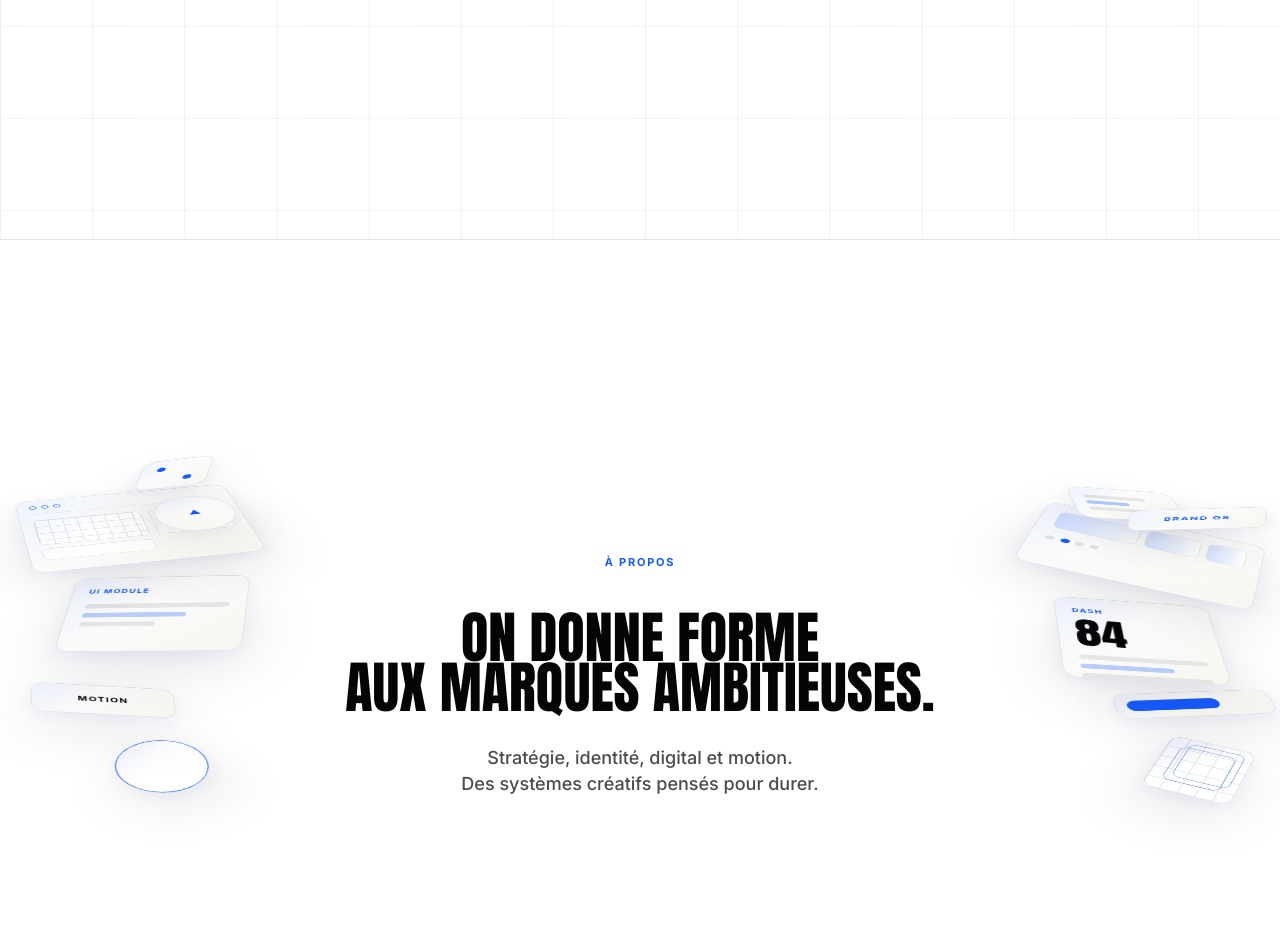
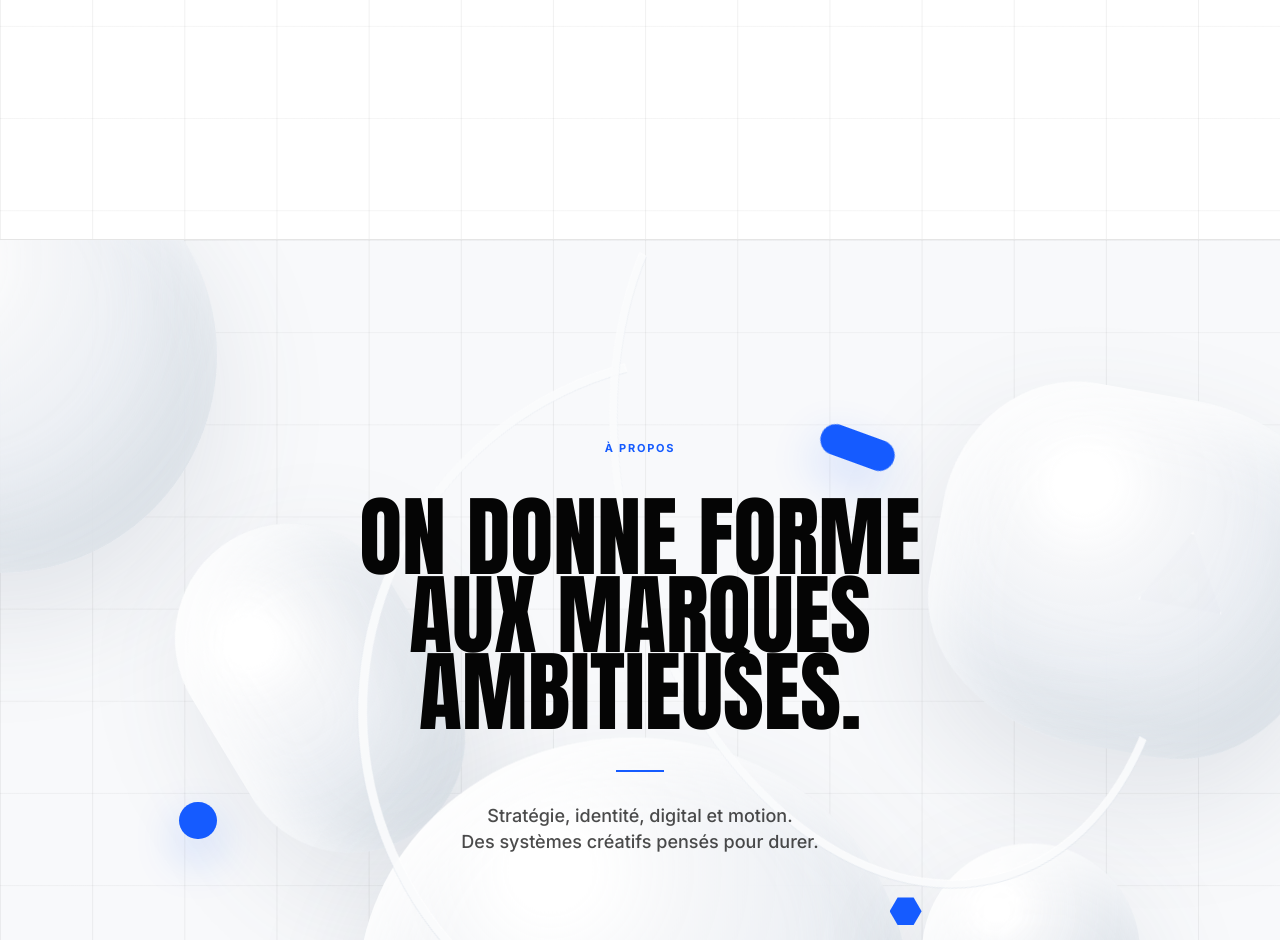
Before and after one commit to Krys03/CreatIve-Agency, a React (Vite) app: page / in a window 1280 px wide. Shown: the part 1860-2800 px from the top of the page. Built offline with nearby package versions, Linux system fonts and the light colour scheme.

Commit message:
Refine about section abstract 3D shapes

```diff
--- a/src/App.jsx
+++ b/src/App.jsx
@@ -15,15 +15,6 @@ const fadeUp = {
 const stagger = {
   hidden: {},
   show: { transition: { staggerChildren: 0.08, delayChildren: 0.08 } },
-}
-
-const clusterReveal = {
-  hidden: { opacity: 0, scale: 0.92 },
-  show: {
-    opacity: 1,
-    scale: 1,
-    transition: { duration: 0.9, ease: [0.22, 1, 0.36, 1] },
-  },
 }
 
 const projectImages = [
@@ -90,13 +81,21 @@ const portfolioItems = [
 function Header() {
   return (
     <header className="fixed inset-x-0 top-0 z-50 border-b border-line/70 bg-white/95 backdrop-blur-md">
-      <div className="grid-layout flex h-16 items-center justify-between text-[11px] font-semibold uppercase tracking-[0.14em] text-ink">
-        <a href="#top" className="font-display text-xl tracking-normal">
-          VOLTAGE STUDIO
+      <div className="grid-layout flex h-20 items-center justify-between text-[11px] font-semibold uppercase tracking-[0.14em] text-ink">
+        <a href="#top" className="header-logo font-display tracking-normal">
+          <span>VOLTAGE</span>
+          <span>STUDIO</span>
         </a>
         <nav className="hidden items-center gap-10 md:flex">
-          {['PROJETS', 'APPROCHE', 'STUDIO', 'CONTACT'].map((item) => (
-            <a className="nav-link" href={`#${item.toLowerCase()}`} key={item}>
+          {[
+            ['ACCUEIL', '#top'],
+            ['À PROPOS', '#approche'],
+            ['SERVICES', '#studio'],
+            ['RÉALISATIONS', '#portfolio'],
+            ['JOURNAL', '#portfolio'],
+            ['CONTACT', '#contact'],
+          ].map(([item, href]) => (
+            <a className={`nav-link ${item === 'À PROPOS' ? 'is-active' : ''}`} href={href} key={item}>
               {item}
             </a>
           ))}
@@ -222,100 +221,33 @@ function ShowreelReveal() {
   )
 }
 
-function TechCluster({ side, y }) {
-  const isLeft = side === 'left'
-
+function AboutShapes() {
   return (
-    <motion.div
-      variants={clusterReveal}
-      className={`tech-cluster tech-cluster-${side}`}
-      style={{ y }}
-      aria-hidden="true"
-    >
-      {isLeft ? (
-        <>
-          <div className="tech-object tech-browser">
-            <div className="tech-window-bar">
-              <span />
-              <span />
-              <span />
-            </div>
-            <div className="tech-browser-grid">
-              <span />
-              <span />
-              <span />
-              <span />
-            </div>
-          </div>
-          <div className="tech-object tech-ui-card">
-            <span className="tech-label">UI MODULE</span>
-            <div className="tech-ui-lines">
-              <span />
-              <span />
-              <span />
-            </div>
-          </div>
-          <div className="tech-object tech-play-mini">
-            <span />
-          </div>
-          <div className="tech-object tech-cursor-ring" />
-          <div className="tech-object tech-chip-module">MOTION</div>
-          <div className="tech-object tech-mini-node">
-            <span />
-            <span />
-          </div>
-        </>
-      ) : (
-        <>
-          <div className="tech-object tech-timeline">
-            <div className="tech-timeline-track">
-              <span />
-              <span />
-              <span />
-            </div>
-            <div className="tech-timeline-dots">
-              <span />
-              <span />
-              <span />
-              <span />
-            </div>
-          </div>
-          <div className="tech-object tech-stats-card">
-            <span className="tech-label">DASH</span>
-            <strong>84</strong>
-            <div>
-              <span />
-              <span />
-              <span />
-            </div>
-          </div>
-          <div className="tech-object tech-brand-chip">BRAND OS</div>
-          <div className="tech-object tech-wire-cube">
-            <span />
-            <span />
-          </div>
-          <div className="tech-object tech-progress">
-            <span />
-          </div>
-          <div className="tech-object tech-small-panel">
-            <span />
-            <span />
-            <span />
-          </div>
-        </>
-      )}
-    </motion.div>
+    <div className="about-shapes" aria-hidden="true">
+      <motion.div className="about-shape shape-left-sphere" animate={{ y: [0, -14, 0] }} transition={{ duration: 9, repeat: Infinity, ease: 'easeInOut' }} />
+      <motion.div className="about-shape shape-left-capsule" animate={{ y: [0, 16, 0], rotate: [-34, -30, -34] }} transition={{ duration: 10, repeat: Infinity, ease: 'easeInOut' }} />
+      <motion.div className="about-shape shape-bottom-oval" animate={{ y: [0, -18, 0] }} transition={{ duration: 11, repeat: Infinity, ease: 'easeInOut' }} />
+      <motion.div className="about-shape shape-right-blob" animate={{ y: [0, 12, 0], rotate: [8, 11, 8] }} transition={{ duration: 10, repeat: Infinity, ease: 'easeInOut' }}>
+        <span className="shape-triangle" />
+      </motion.div>
+      <motion.div className="about-shape shape-right-sphere" animate={{ y: [0, -10, 0] }} transition={{ duration: 8, repeat: Infinity, ease: 'easeInOut' }}>
+        <span className="shape-cross" />
+      </motion.div>
+      <span className="about-curve curve-left" />
+      <span className="about-curve curve-right" />
+      <span className="blue-dot blue-dot-left" />
+      <span className="blue-pill" />
+      <span className="blue-hex" />
+    </div>
   )
 }
 
 function About() {
   const sectionRef = useRef(null)
-  const { scrollYProgress } = useScroll({ target: sectionRef, offset: ['start end', 'end start'] })
-  const leftY = useTransform(scrollYProgress, [0, 1], ['4%', '-8%'])
-  const rightY = useTransform(scrollYProgress, [0, 1], ['-3%', '7%'])
 
   return (
-    <section id="approche" ref={sectionRef} className="about-section border-b border-line bg-white py-32 md:py-48">
+    <section id="approche" ref={sectionRef} className="about-section grid-bg border-b border-line">
+      <AboutShapes />
       <motion.div
         variants={stagger}
         initial="hidden"
@@ -323,7 +255,6 @@ function About() {
         viewport={{ once: true, margin: '-15%' }}
         className="grid-layout about-grid"
       >
-        <TechCluster side="left" y={leftY} />
         <div className="about-copy text-center">
           <motion.p variants={fadeUp} className="micro-copy mb-10 text-electric">
             À PROPOS
@@ -334,15 +265,17 @@ function About() {
           >
             ON DONNE FORME
             <br />
-            AUX MARQUES AMBITIEUSES.
+            AUX MARQUES
+            <br />
+            AMBITIEUSES.
           </motion.h2>
+          <motion.span variants={fadeUp} className="about-blue-line" />
           <motion.p variants={fadeUp} className="about-text mx-auto mt-8">
             Stratégie, identité, digital et motion.
             <br />
             Des systèmes créatifs pensés pour durer.
           </motion.p>
         </div>
-        <TechCluster side="right" y={rightY} />
       </motion.div>
     </section>
   )
--- a/src/index.css
+++ b/src/index.css
@@ -79,6 +79,24 @@ a {
   font-size: clamp(3rem, 15.2vw, 5.8rem);
 }
 
+.header-logo {
+  display: grid;
+  gap: 0.12rem;
+  line-height: 0.9;
+}
+
+.header-logo span:first-child {
+  font-size: 1.85rem;
+}
+
+.header-logo span:last-child {
+  font-family: Inter, "Helvetica Neue", Arial, sans-serif;
+  font-size: 0.56rem;
+  font-weight: 700;
+  letter-spacing: 0.48em;
+  text-align: center;
+}
+
 .nav-link {
   position: relative;
   padding-block: 0.4rem;
@@ -100,6 +118,22 @@ a {
 .nav-link:hover::after {
   transform: scaleX(1);
   transform-origin: left;
+}
+
+.nav-link.is-active {
+  color: #155bff;
+}
+
+.nav-link.is-active::before {
+  position: absolute;
+  bottom: -0.88rem;
+  left: 50%;
+  width: 0.48rem;
+  height: 0.48rem;
+  content: "";
+  background: #155bff;
+  border-radius: 999px;
+  transform: translateX(-50%);
 }
 
 .play-button {
@@ -206,26 +240,31 @@ a {
 }
 
 .about-section {
+  position: relative;
+  display: grid;
+  min-height: 100svh;
+  place-items: center;
   overflow: hidden;
+  background-color: #f8f9fb;
+  padding-block: clamp(8rem, 13vh, 11rem) clamp(7rem, 12vh, 10rem);
 }
 
 .about-grid {
-  display: grid;
-  grid-template-columns: minmax(10rem, 0.72fr) minmax(0, 2.05fr) minmax(10rem, 0.72fr);
-  align-items: center;
-  gap: clamp(1.5rem, 4vw, 5rem);
+  position: relative;
+  z-index: 3;
+  display: block;
 }
 
 .about-copy {
   position: relative;
   z-index: 3;
-  max-width: 680px;
+  max-width: 760px;
   margin-inline: auto;
 }
 
 .about-title {
-  font-size: clamp(3rem, 4.4vw, 5.4rem);
-  line-height: 0.9;
+  font-size: clamp(4.6rem, 6.9vw, 8.6rem);
+  line-height: 0.88;
 }
 
 .about-text {
@@ -234,6 +273,178 @@ a {
   font-size: clamp(1.125rem, 1.35vw, 1.25rem);
   font-weight: 500;
   line-height: 1.45;
+}
+
+.about-blue-line {
+  display: block;
+  width: 3rem;
+  height: 2px;
+  margin: clamp(1.6rem, 3vw, 2.5rem) auto 0;
+  background: #155bff;
+}
+
+.about-shapes {
+  position: absolute;
+  inset: 0;
+  z-index: 1;
+  pointer-events: none;
+  overflow: hidden;
+}
+
+.about-shape,
+.about-curve,
+.blue-dot,
+.blue-pill,
+.blue-hex {
+  position: absolute;
+  display: block;
+}
+
+.about-shape {
+  background:
+    radial-gradient(circle at 34% 28%, rgba(255, 255, 255, 0.98) 0 8%, rgba(246, 247, 249, 0.96) 23%, rgba(232, 236, 242, 0.94) 58%, rgba(221, 227, 235, 0.88) 100%);
+  box-shadow:
+    inset 24px 28px 62px rgba(255, 255, 255, 0.88),
+    inset -34px -42px 80px rgba(185, 196, 210, 0.28),
+    0 48px 120px rgba(81, 94, 115, 0.13);
+  filter: saturate(0.92);
+  will-change: transform;
+}
+
+.shape-left-sphere {
+  top: -12%;
+  left: -17%;
+  width: clamp(23rem, 34vw, 42rem);
+  aspect-ratio: 1;
+  border-radius: 50%;
+}
+
+.shape-left-capsule {
+  top: 33%;
+  left: 16%;
+  width: clamp(10rem, 18vw, 18rem);
+  height: clamp(21rem, 27vw, 29rem);
+  border-radius: 999px;
+  transform: rotate(-34deg);
+}
+
+.shape-bottom-oval {
+  right: 29%;
+  bottom: -28%;
+  width: clamp(26rem, 43vw, 54rem);
+  aspect-ratio: 1.08;
+  border-radius: 50%;
+  background:
+    radial-gradient(circle at 35% 26%, rgba(255, 255, 255, 0.98) 0 8%, rgba(246, 247, 249, 0.95) 25%, rgba(232, 236, 242, 0.92) 62%, rgba(213, 221, 232, 0.84) 100%);
+}
+
+.shape-right-blob {
+  top: 18%;
+  right: -4%;
+  width: clamp(21rem, 31vw, 39rem);
+  height: clamp(20rem, 28vw, 34rem);
+  border-radius: 33% 42% 36% 45% / 40% 34% 44% 38%;
+  transform: rotate(8deg);
+}
+
+.shape-right-sphere {
+  right: 11%;
+  bottom: -3%;
+  width: clamp(11rem, 17vw, 21rem);
+  aspect-ratio: 1;
+  border-radius: 50%;
+}
+
+.about-curve {
+  z-index: 2;
+  border: 9px solid rgba(255, 255, 255, 0.78);
+  border-color: transparent transparent rgba(255, 255, 255, 0.78) rgba(255, 255, 255, 0.78);
+  border-radius: 50%;
+  filter: drop-shadow(0 1px 0 rgba(221, 227, 235, 0.8));
+}
+
+.curve-left {
+  left: 28%;
+  bottom: -4%;
+  width: 45rem;
+  height: 45rem;
+  transform: rotate(30deg);
+}
+
+.curve-right {
+  top: -18%;
+  right: 9%;
+  width: 34rem;
+  height: 50rem;
+  border-width: 8px;
+  transform: rotate(-16deg);
+}
+
+.shape-triangle {
+  position: absolute;
+  right: 24%;
+  top: 34%;
+  width: 6.3rem;
+  aspect-ratio: 1;
+  border: 10px solid rgba(255, 255, 255, 0.72);
+  clip-path: polygon(50% 7%, 92% 83%, 8% 83%);
+  filter: drop-shadow(0 14px 28px rgba(149, 162, 181, 0.16));
+}
+
+.shape-cross {
+  position: absolute;
+  top: 48%;
+  left: 56%;
+  width: 1.9rem;
+  height: 1.9rem;
+}
+
+.shape-cross::before,
+.shape-cross::after {
+  position: absolute;
+  top: 50%;
+  left: 50%;
+  width: 1.7rem;
+  height: 0.28rem;
+  content: "";
+  background: rgba(255, 255, 255, 0.9);
+  border-radius: 999px;
+  transform: translate(-50%, -50%);
+}
+
+.shape-cross::after {
+  transform: translate(-50%, -50%) rotate(90deg);
+}
+
+.blue-dot-left {
+  left: 14%;
+  bottom: 25%;
+  width: 2.35rem;
+  aspect-ratio: 1;
+  background: #155bff;
+  border-radius: 999px;
+  box-shadow: 0 18px 46px rgba(21, 91, 255, 0.26);
+}
+
+.blue-pill {
+  top: 24%;
+  right: 30%;
+  width: 4.8rem;
+  height: 1.95rem;
+  background: #155bff;
+  border-radius: 999px;
+  box-shadow: 0 18px 48px rgba(21, 91, 255, 0.2);
+  transform: rotate(20deg);
+}
+
+.blue-hex {
+  right: 28%;
+  bottom: 14%;
+  width: 2rem;
+  aspect-ratio: 1;
+  background: #155bff;
+  clip-path: polygon(25% 7%, 75% 7%, 100% 50%, 75% 93%, 25% 93%, 0 50%);
+  box-shadow: 0 18px 40px rgba(21, 91, 255, 0.22);
 }
 
 .tech-cluster {
@@ -844,16 +1055,10 @@ a {
 }
 
 @media (max-width: 1180px) {
-  .about-grid {
-    grid-template-columns: 1fr;
-  }
-
-  .about-copy {
-    max-width: 68rem;
-    margin-inline: auto;
-  }
-
-  .tech-cluster {
+  .shape-left-capsule,
+  .shape-triangle,
+  .curve-right,
+  .blue-hex {
     display: none;
   }
 }
@@ -890,4 +1095,48 @@ a {
   .custom-cursor {
     display: none;
   }
+
+  .about-section {
+    min-height: 86svh;
+    padding-block: 8rem 7rem;
+  }
+
+  .about-title {
+    font-size: clamp(3.6rem, 15vw, 5.6rem);
+  }
+
+  .about-text {
+    font-size: 1rem;
+  }
+
+  .shape-left-sphere {
+    top: -5%;
+    left: -48%;
+    width: 23rem;
+  }
+
+  .shape-bottom-oval {
+    right: -32%;
+    bottom: -22%;
+    width: 27rem;
+  }
+
+  .shape-right-blob {
+    top: 19%;
+    right: -35%;
+    width: 18rem;
+    height: 18rem;
+  }
+
+  .shape-right-sphere,
+  .curve-left,
+  .blue-pill {
+    display: none;
+  }
+
+  .blue-dot-left {
+    left: 12%;
+    bottom: 17%;
+    width: 1.45rem;
+  }
 }
```
